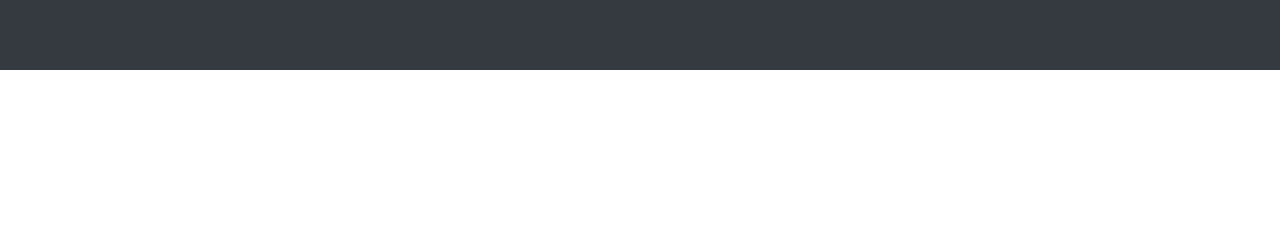
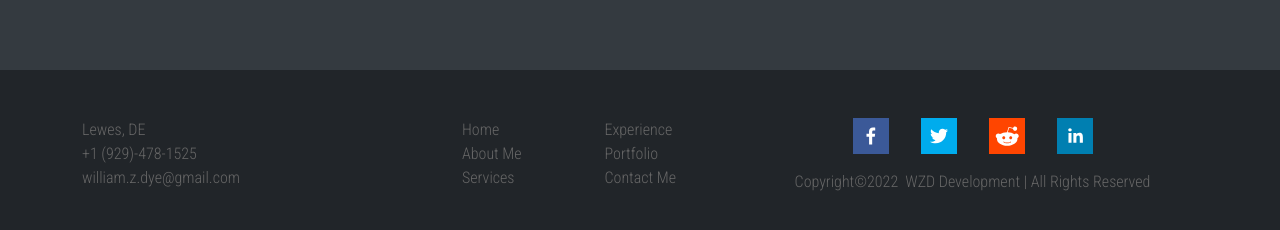
Before and after one commit to wzd200/wzdportfolio, a React (Create React App) app: page / in a window 1280 px wide. Shown: the part 3939-4169 px from the top of the page. Before the commit the page ends 4009 px from the top, so only its background shows below. Built offline with nearby package versions, Linux system fonts and the light colour scheme.

Commit message:
Added footer

```diff
--- a/package.json
+++ b/package.json
@@ -20,6 +20,7 @@
     "react-responsive-carousel": "^3.2.22",
     "react-scripts": "5.0.0",
     "react-scroll": "^1.8.4",
+    "react-share": "^4.4.0",
     "react-typed": "^1.2.0",
     "web-vitals": "^2.1.4"
   },
--- a/src/App.css
+++ b/src/App.css
@@ -571,3 +571,31 @@ textarea.form-control {
     padding: 0 0.4rem;
   }
 }
+
+/**************FOOTER**************/
+.footer {
+  background: var(--primary-black);
+  color: var(--primary-dark-grey);
+  padding: 3rem;
+}
+
+.footer a {
+  text-decoration: none;
+  color: var(--primary-dark-grey);
+}
+
+.footer a:hover {
+  text-decoration: none;
+  color: var(--primary-dark-orange);
+  cursor: pointer;
+}
+
+.footer p {
+  margin-bottom: 0;
+}
+
+@media(max-width: 768px) {
+  .share-icon {
+    margin-top: 1rem;
+  }
+}
--- a/src/App.js
+++ b/src/App.js
@@ -7,6 +7,7 @@ import Services from './Components/Services';
 import Experience from './Components/Experience';
 import Portfolio from './Components/Portfolio';
 import Contacts from './Components/Contacts';
+import Footer from './Components/Footer';
 
 function App() {
   return (
@@ -18,6 +19,7 @@ function App() {
       <Experience/>
       <Portfolio/>
       <Contacts/>
+      <Footer/>
     </>
   );
 }
--- /dev/null
+++ b/src/Components/Footer.js
@@ -0,0 +1,92 @@
+import React from 'react';
+import {
+    FacebookShareButton,
+    FacebookIcon,
+    TwitterShareButton,
+    TwitterIcon,
+    RedditShareButton,
+    RedditIcon,
+    LinkedinShareButton,
+    LinkedinIcon
+} from 'react-share';
+
+const Footer = () => {
+    return (
+        <div className='footer'>
+            <div className='container'>
+                <div className='row'>
+                    <div className='col-lg-4 col-md-6 col-sm-6'>
+                        <div className='d-flex'>
+                            <p>Lewes, DE</p>
+                        </div>
+                        <div className='d-flex'>
+                            <a href='tel:929-478-1525'>+1 (929)-478-1525</a>
+                        </div>
+                        <div className='d-flex'>
+                            <p>william.z.dye@gmail.com</p>
+                        </div>
+                    </div>
+                    <div className='col-lg-3 col-md-2 col-sm-6'>
+                        <div className='row'>
+                            <div className='col'>
+                                <a className='footer-nav' href='/'>Home</a>
+                                <br/>
+                                <a className='footer-nav' href='/'>About Me</a>
+                                <br/>
+                                <a className='footer-nav' href='/'>Services</a>
+                            </div>
+                            <div className='col'>
+                                <a className='footer-nav' href='/'>Experience</a>
+                                <br/>
+                                <a className='footer-nav' href='/'>Portfolio</a>
+                                <br/>
+                                <a className='footer-nav' href='/'>Contact Me</a>
+                            </div>
+                        </div>
+                    </div>
+                    <div className='col-lg-5 col-md-5 col-sm6 align-items-center'>
+                        <div className='d-flex justify-content-center'>
+                            <FacebookShareButton
+                                className='share-icon'
+                                url={'google.com'}
+                                quote={'William Dye is a Fullstack Developer'}
+                                hashtag='#WZDdeveloper'
+                            >
+                                <FacebookIcon className='mx-3' size={36}/>
+                            </FacebookShareButton>
+                            <TwitterShareButton
+                                className='share-icon'
+                                url={'google.com'}
+                                quote={'William Dye is a Fullstack Developer'}
+                                hashtag='#WZDdeveloper'
+                            >
+                                <TwitterIcon className='mx-3' size={36}/>
+                            </TwitterShareButton>
+                            <RedditShareButton
+                                className='share-icon'
+                                url={'google.com'}
+                                quote={'William Dye is a Fullstack Developer'}
+                                hashtag='#WZDdeveloper'
+                            >
+                                <RedditIcon className='mx-3' size={36}/>
+                            </RedditShareButton>
+                            <LinkedinShareButton
+                                className='share-icon'
+                                url={'google.com'}
+                                quote={'William Dye is a Fullstack Developer'}
+                                hashtag='#WZDdeveloper'
+                            >
+                                <LinkedinIcon className='mx-3' size={36}/>
+                            </LinkedinShareButton>
+                        </div>
+                        <p className='pt-3 text-center'>Copyright&copy;
+                            {new Date().getFullYear()}&nbsp; WZD Development | All Rights Reserved
+                        </p>
+                    </div>
+                </div>
+            </div>
+        </div>
+    )
+}
+
+export default Footer
```
Also changed, not shown: 1 other file (tests, documents, lock files or other folders).
